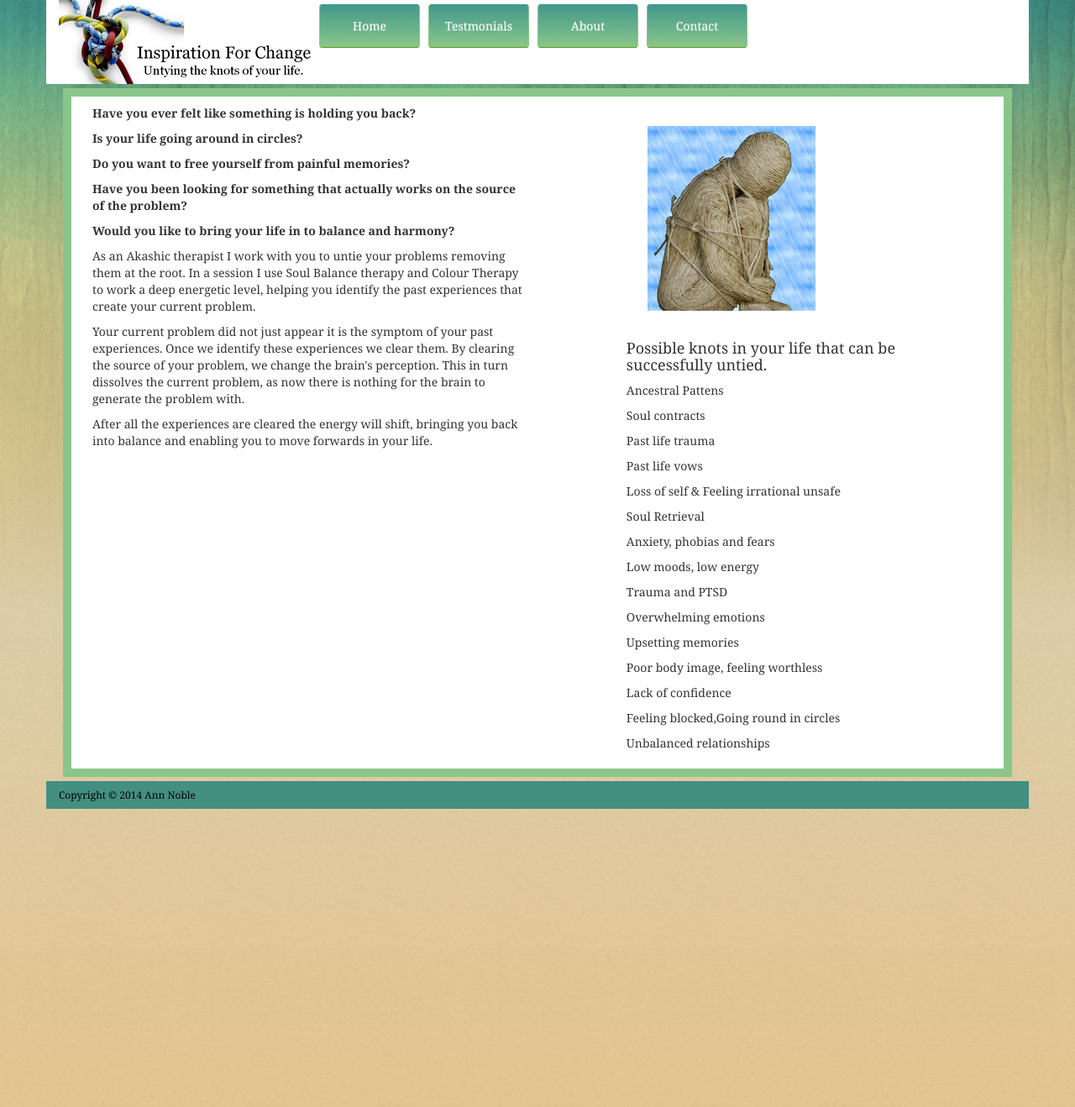
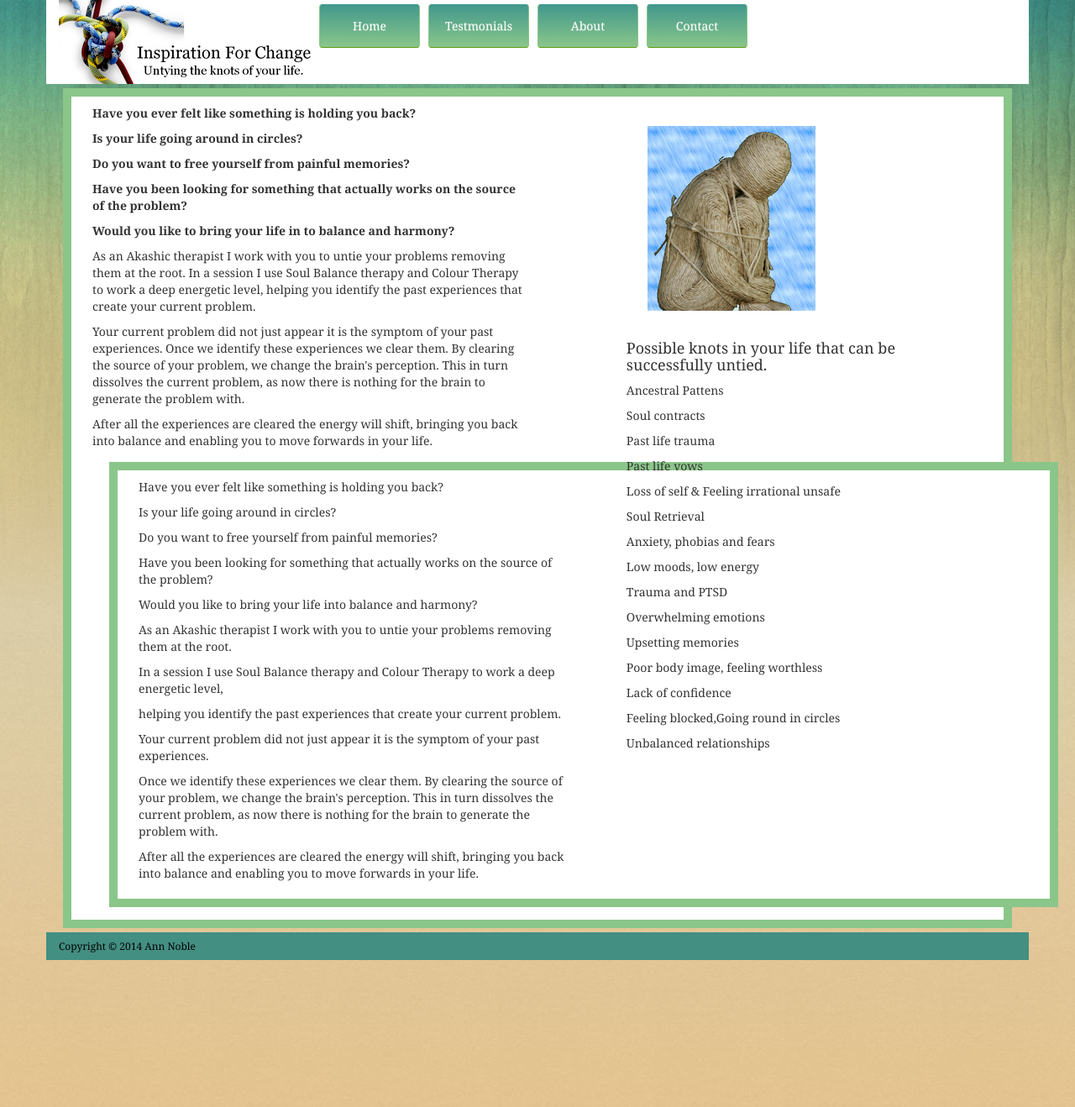
Before and after one commit to designerwebhosting/inspirationforchange, a Jekyll site: the page built from index.md, in a window 1280 px wide. Shown: the whole page at 84% size. Built offline with Jekyll 4.4.1, drawn with Linux system fonts in a browser that asks for light colours; nearby versions of some CDN libraries.

Commit message:
Update index.md

```diff
--- a/index.md
+++ b/index.md
@@ -24,6 +24,6 @@ Your current problem did not just appear it is the symptom of your past experien
 
 After all the experiences are cleared the energy will shift, bringing you back into balance and enabling you to move forwards in your life.
 
-{% for page in site.tags.front %}
-  {% include page.html %}
+{% for page in site.pages %}
+  {% if page.title == 'home page for inspiration for change' %}{% include page.html %}{% endif %}
 {% endfor %}
```
